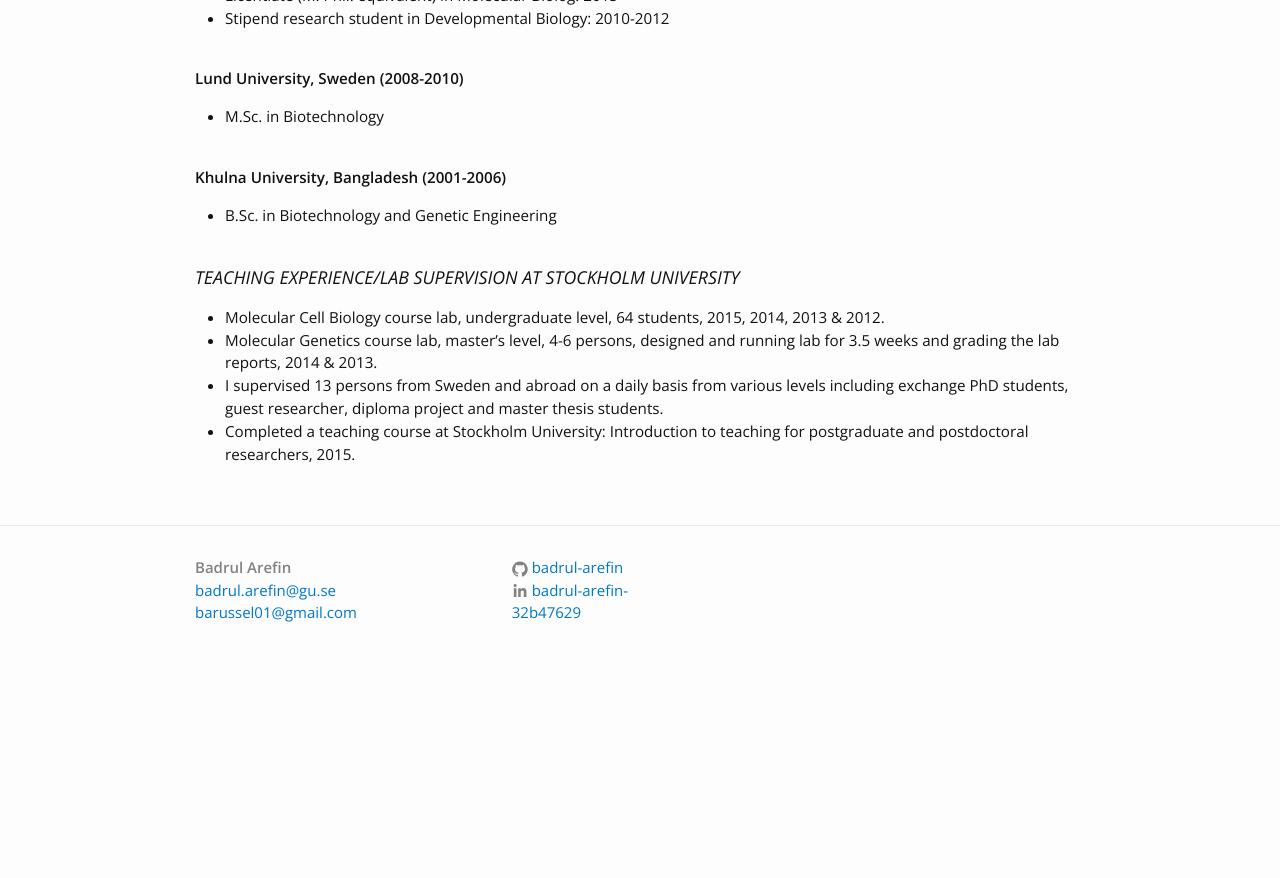
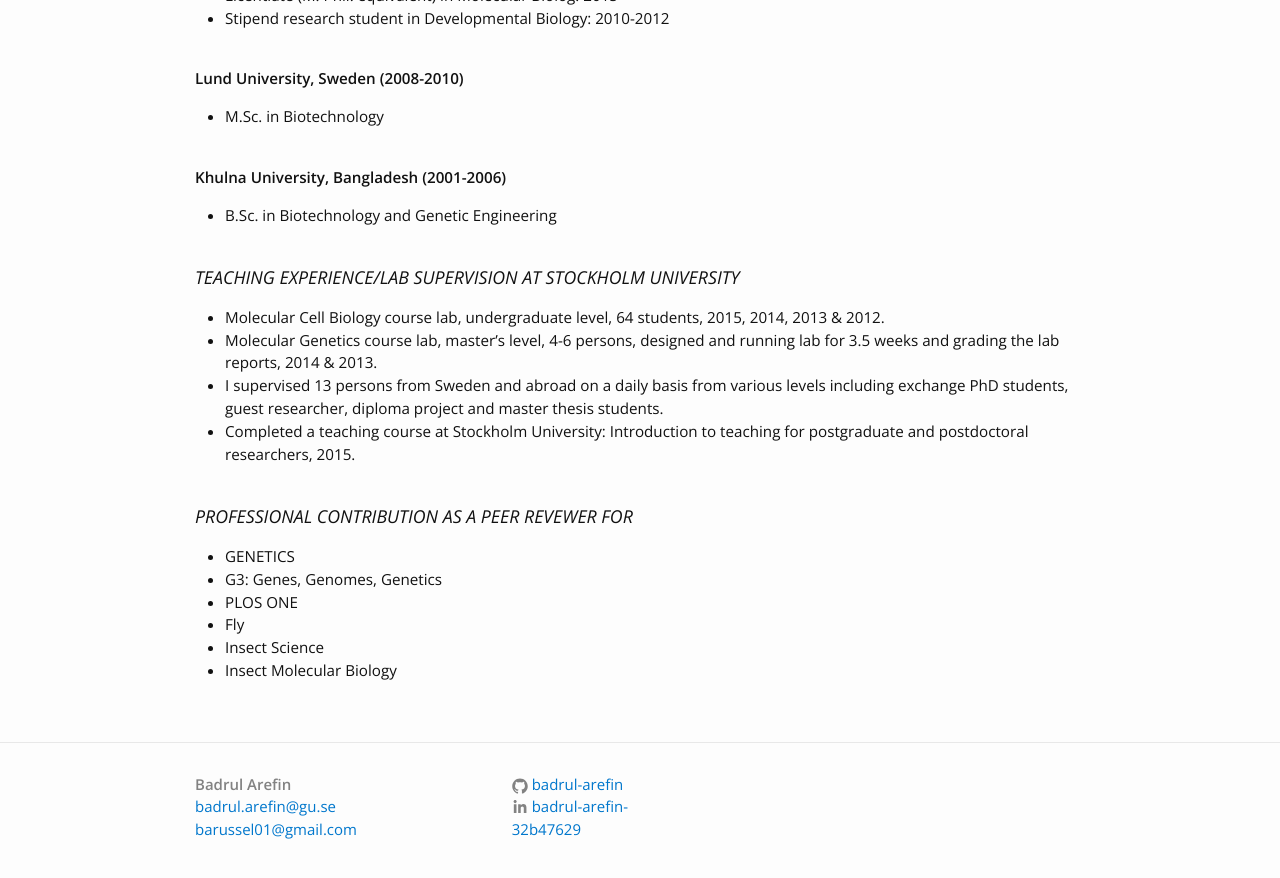
Before and after one commit to Badrul-Arefin/badrul-arefin.github.io, a Jekyll site: the page built from cv.md, in a window 1280 px wide and 900 px high, scrolled down 609 px. Shown: the top 878 px of the window. Built offline with Jekyll 4.4.1, drawn with Linux system fonts in a browser that asks for light colours; before the commit the page ends 1293 px from its top, so only the background shows below that.

Commit message:
Update cv.md

```diff
--- a/cv.md
+++ b/cv.md
@@ -31,4 +31,12 @@
 - Molecular Cell Biology course lab, undergraduate level, 64 students, 2015, 2014, 2013 & 2012.<br>
 - Molecular Genetics course lab, master’s level, 4-6 persons, designed and running lab for 3.5 weeks and grading the lab reports, 2014 & 2013.<br>
 - I supervised 13 persons from Sweden and abroad on a daily basis from various levels including exchange PhD students, guest researcher, diploma project and master thesis students.<br>
-- Completed a teaching course at Stockholm University: Introduction to teaching for postgraduate and postdoctoral researchers, 2015.<br>
+- Completed a teaching course at Stockholm University: Introduction to teaching for postgraduate and postdoctoral researchers, 2015.<br><br>
+
+### PROFESSIONAL CONTRIBUTION AS A PEER REVEWER FOR
+- GENETICS
+- G3: Genes, Genomes, Genetics
+- PLOS ONE
+- Fly
+- Insect Science
+- Insect Molecular Biology
```
